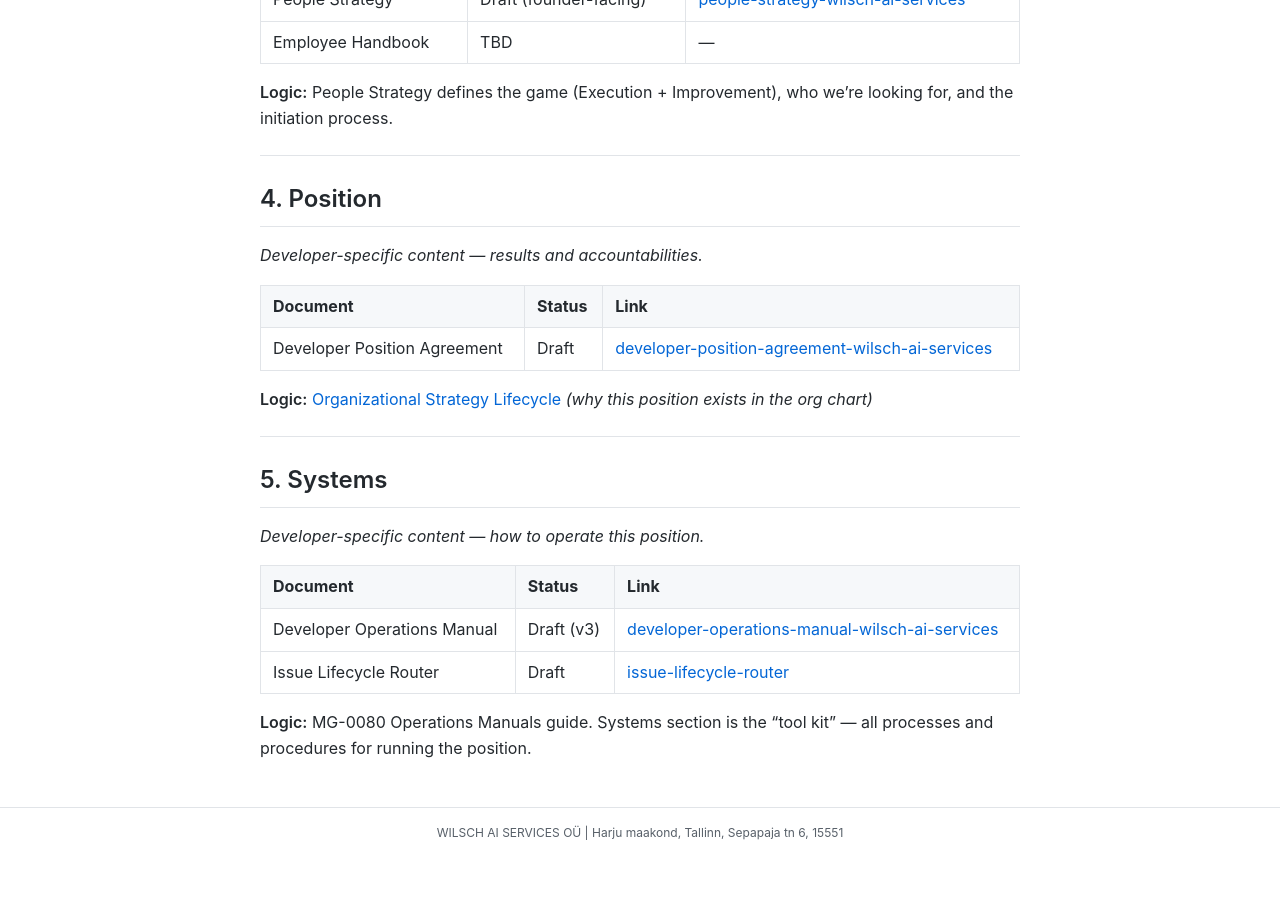
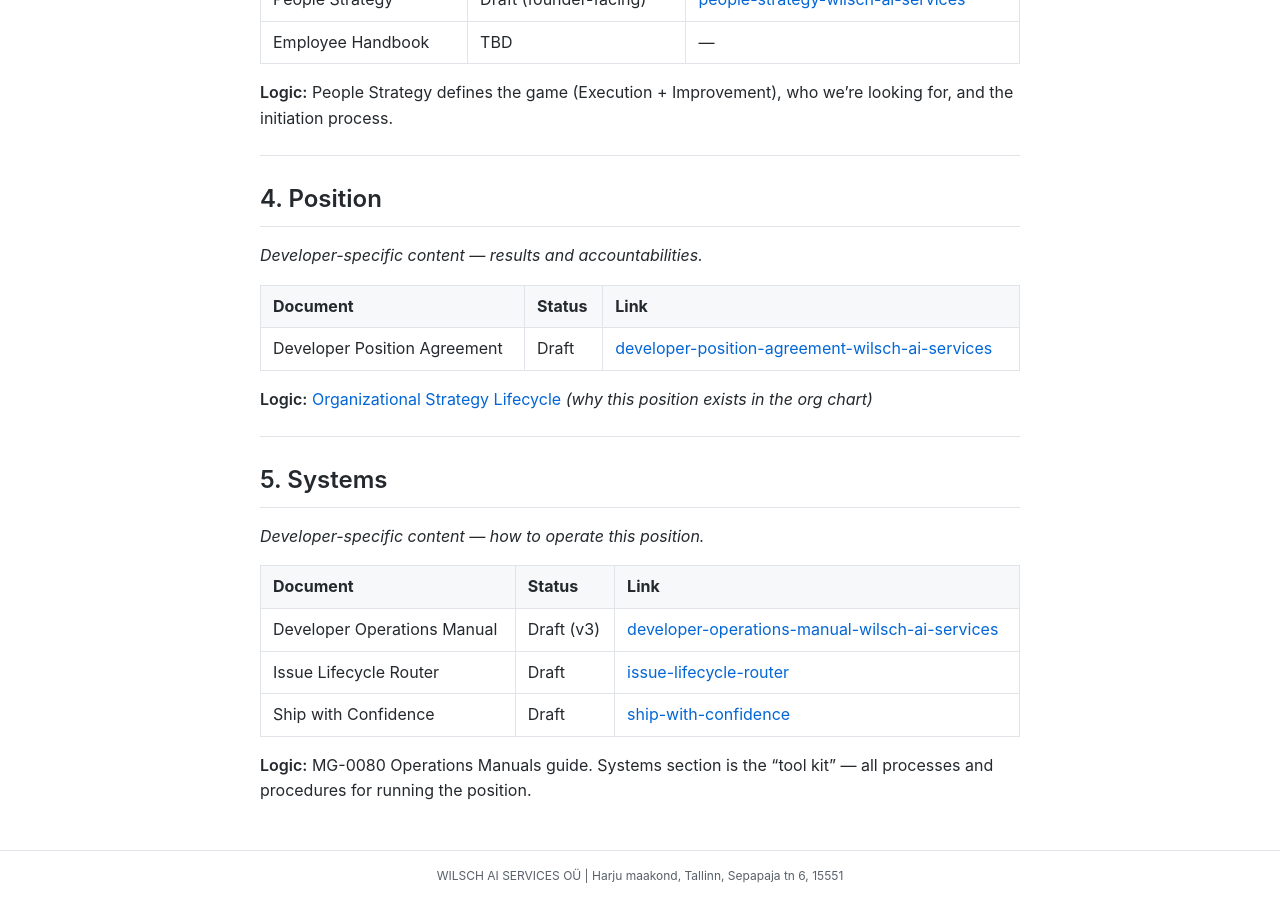
Before and after one commit to MariusWilsch/public-wilsch-ai-pages, a Jekyll site: the page built from global/developer-operations-manual-toc.md, in a window 1280 px wide and 900 px high, scrolled down 1461 px. Built offline with Jekyll 4.4.1, drawn with Linux system fonts in a browser that asks for light colours; our own code applies the rules of GitHub Pages for plain Markdown files; before the commit the page ends 2319 px from its top, so only the background shows below that.

Commit message:
Sync from hippocampus 2026-02-24

```diff
--- a/global/developer-operations-manual-toc.md
+++ b/global/developer-operations-manual-toc.md
@@ -73,5 +73,6 @@ Structure follows [MG-0080 Operations Manuals](https://www.emyth.com) (E-Myth Ma
 |----------|--------|------|
 | Developer Operations Manual | Draft (v3) | [developer-operations-manual-wilsch-ai-services](https://mariuswilsch.github.io/public-wilsch-ai-pages/global/developer-operations-manual-wilsch-ai-services) |
 | Issue Lifecycle Router | Draft | [issue-lifecycle-router](https://mariuswilsch.github.io/public-wilsch-ai-pages/global/issue-lifecycle-router) |
+| Ship with Confidence | Draft | [ship-with-confidence](https://mariuswilsch.github.io/public-wilsch-ai-pages/global/ship-with-confidence) |
 
 **Logic:** MG-0080 Operations Manuals guide. Systems section is the "tool kit" — all processes and procedures for running the position.
```
